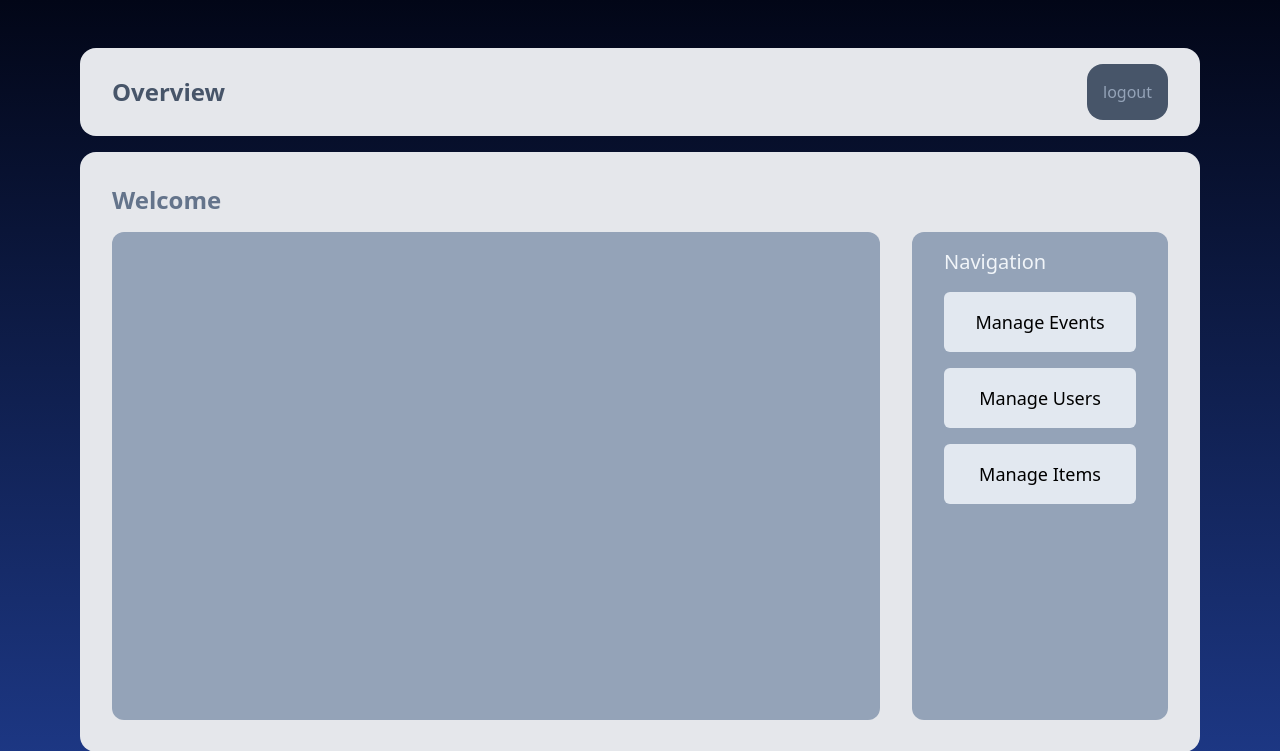
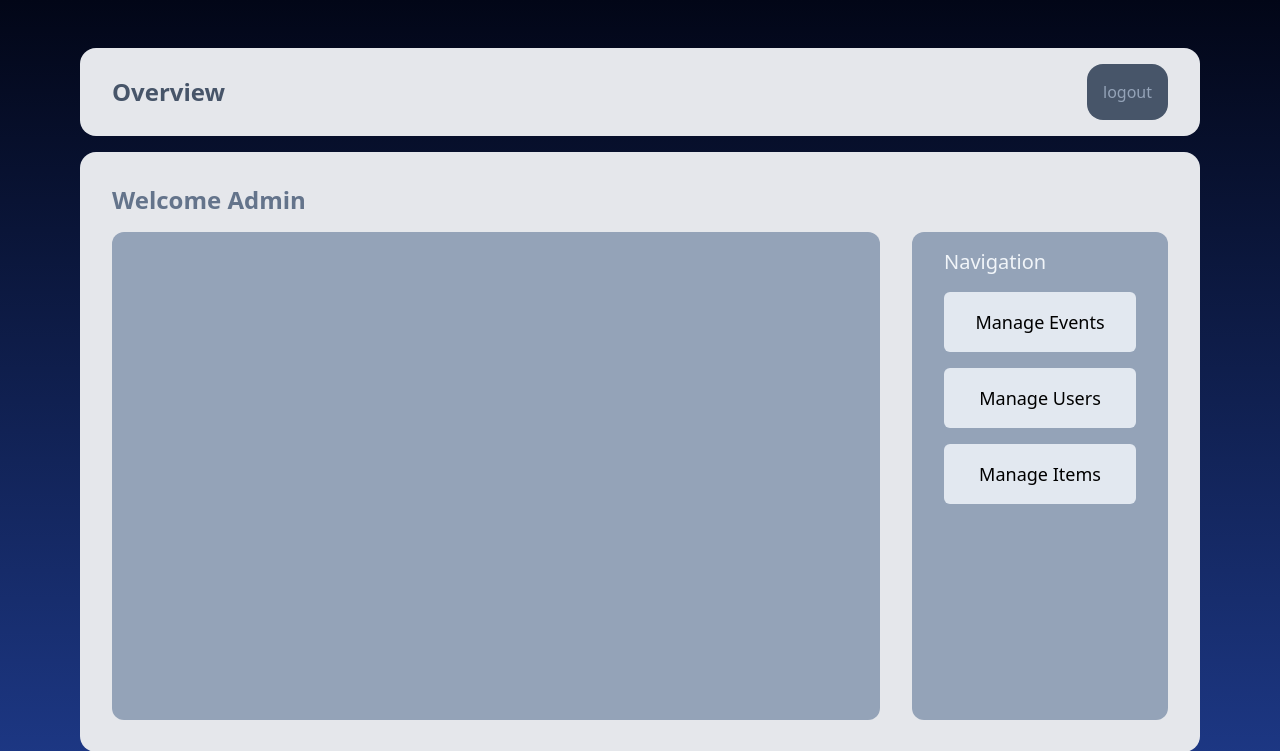
Before and after one commit to Neo-Phoenix/PPKevin, a Django app: page / in a window 1280 px wide. Shown: the top 751 px of the page. Run offline with Django 4.2, Linux system fonts and the light colour scheme; a user stored in the database is signed in; style sheets or scripts are compiled from the project's sources; some libraries are stand-ins or nearby versions.

Commit message:
Extra personal touch voor overview.html - Welcome -> Welcome <gebruikersnaam>

```diff
--- a/UitleensysteemApp/app/templates/app/overview.html
+++ b/UitleensysteemApp/app/templates/app/overview.html
@@ -10,7 +10,7 @@
                 <a class="bg-slate-600 px-4 py-2 sm:py-4 rounded-2xl text-center text-slate-400 font-medium" href="logout_view">logout</a>
             </div>
             <div class="grid gap-4 sm:gap-x-8 bg-gray-200 rounded-2xl p-4 sm:p-8 mb-8 grid-cols-1 sm:grid-cols-[3fr_1fr]  grid-rows-[auto_1fr]">
-                <h1 class="sm:col-span-2 font-bold text-2xl text-slate-500">Welcome</h1>
+                <h1 class="sm:col-span-2 font-bold text-2xl text-slate-500">Welcome {{request.user}}</h1>
                 <div class="flex bg-slate-400 rounded-xl flex-col px-8 py-4 gap-4">
                     <h2 class="text-xl text-slate-100 font-medium">
                         {% if chosen_month_to_text %}
```
